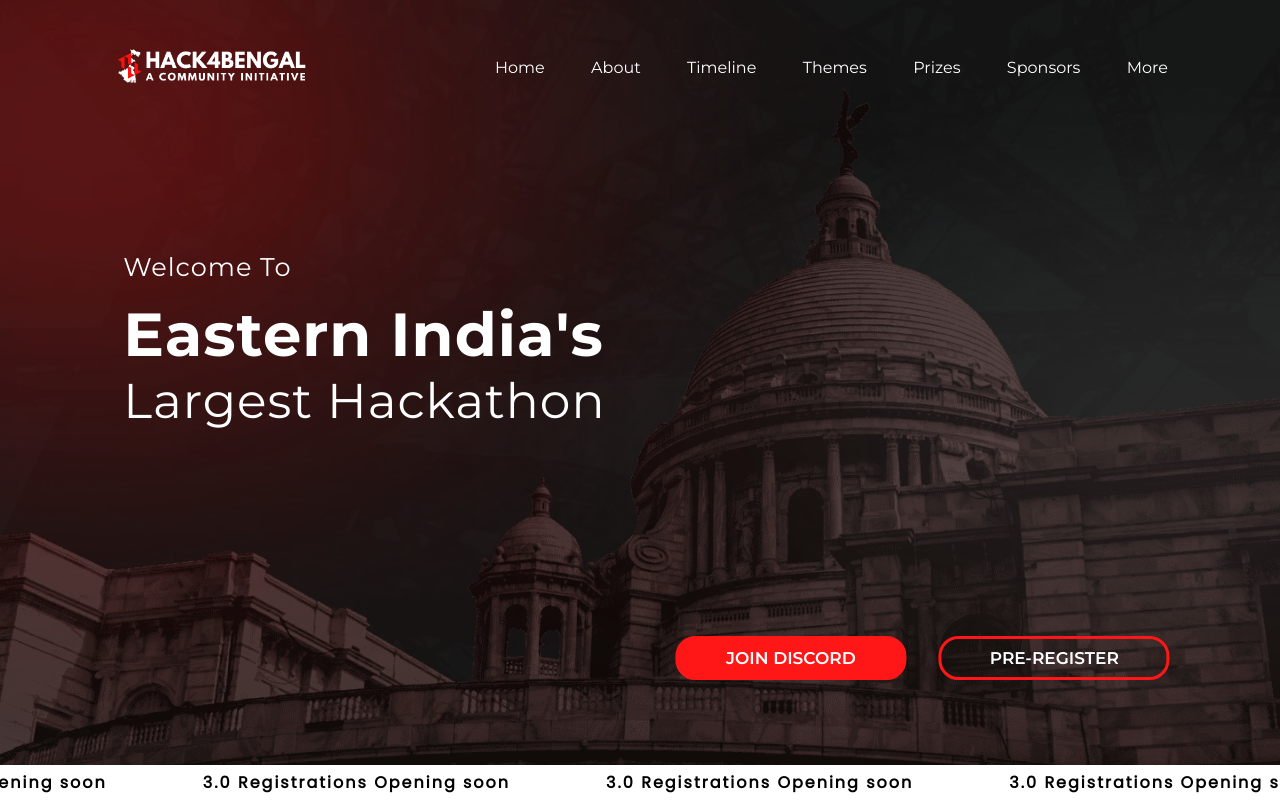
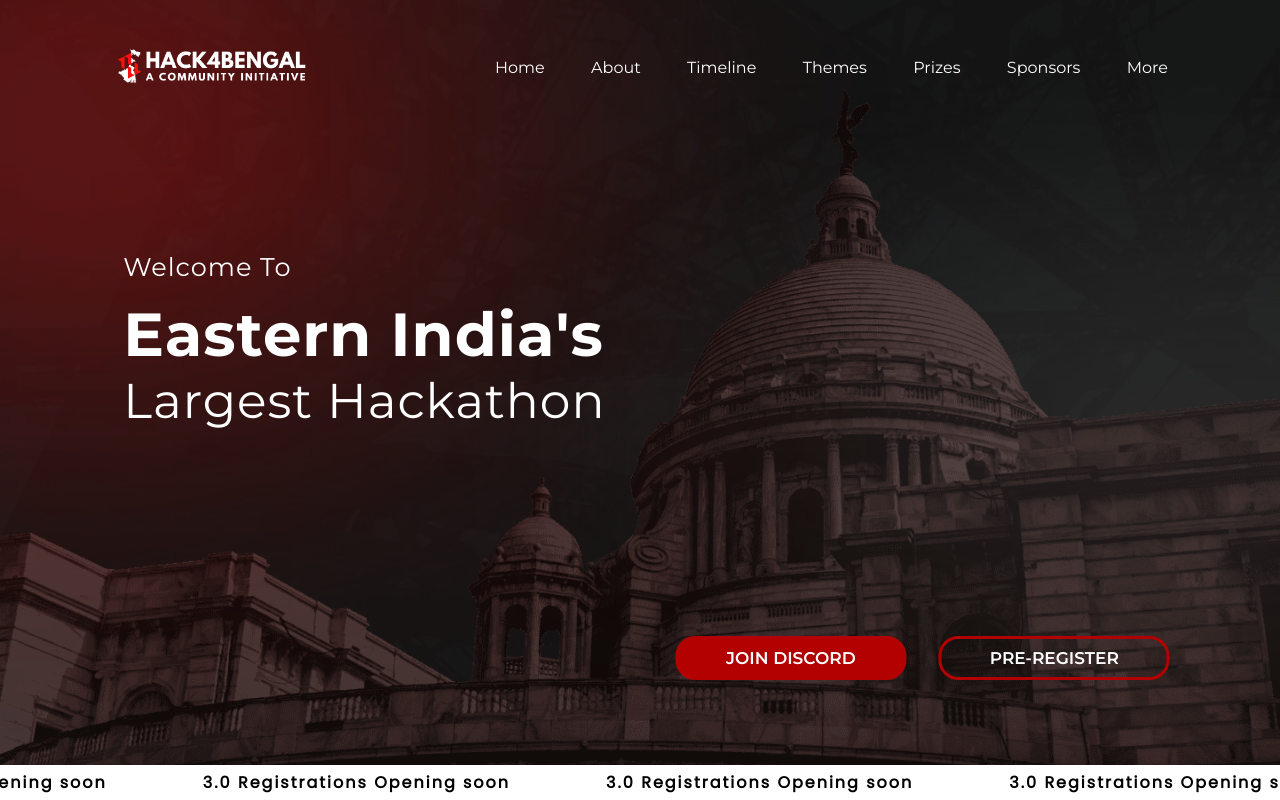
Before and after one commit to hack4bengal/s3, a React (Vite) app: page / in a window 1280 px wide. Shown: the top 800 px of the page. Built offline with nearby package versions, Linux system fonts and the light colour scheme.

Commit message:
button color updated

```diff
--- a/src/styles/Globals.scss
+++ b/src/styles/Globals.scss
@@ -13,7 +13,7 @@ html {
   --heading-font: "Montserrat", sans-serif;
   --body-font: "Poppins", sans-serif;
   --marquee-font: "Geo", sans-serif;
-  --h4bred: #ff1717;
+  --h4bred: #B30000;
   --text-color: white;
   --alt-color: #dcdcdc;
 }
```
